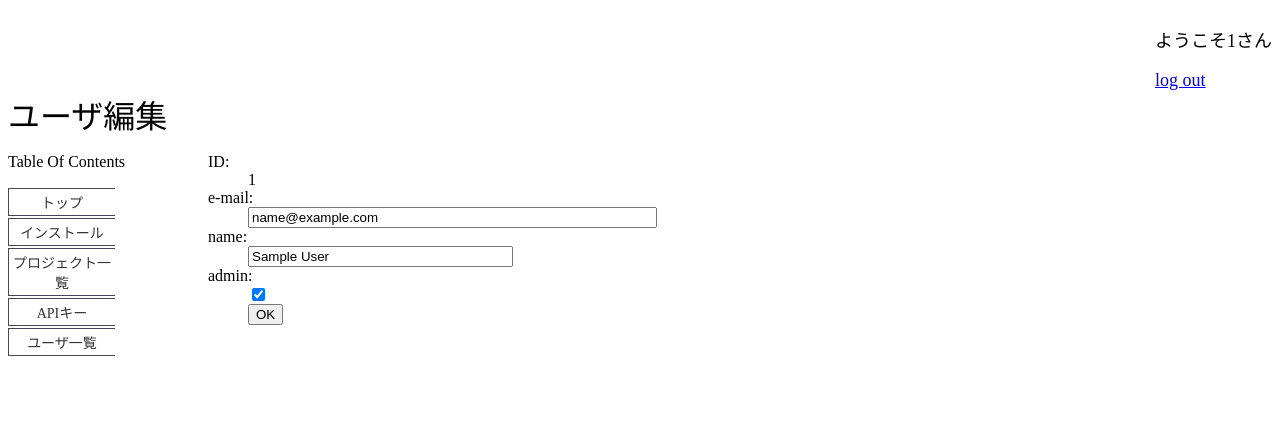
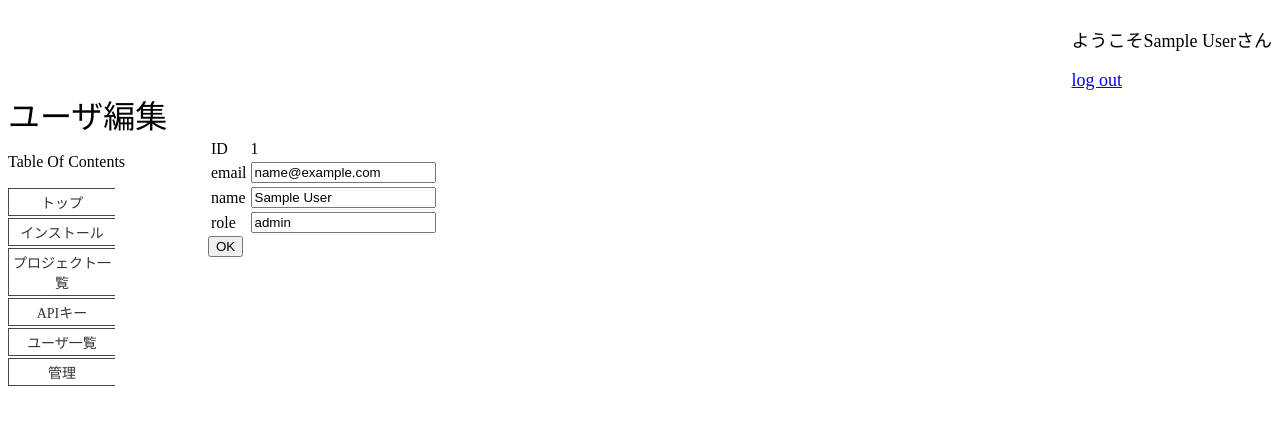
Before and after one commit to unyaunya/pmp-server, a Flask app: page /edit_user/1 in a window 1280 px wide. Shown: the top 425 px of the page. Run offline with Flask 2, Linux system fonts and the light colour scheme; the visitor is signed in with stand-in values (Sample User, id 1); data comes from the database, SQL or seed files in the repository.

Commit message:
login/user management

```diff
--- a/pmpserver/__init__.py
+++ b/pmpserver/__init__.py
@@ -5,7 +5,7 @@ import os
 from flask import Flask
 from flask.ext.sqlalchemy import SQLAlchemy
 from flask.ext.login import LoginManager
-from flask.ext.openid import OpenID
+from flask.ext.principal import Principal, Permission, RoleNeed
 
 #create flask application
 app = Flask(__name__, instance_relative_config=True)
@@ -16,6 +16,7 @@ db = SQLAlchemy(app)
 
 lm = LoginManager()
 lm.init_app(app)
-oid = OpenID(app, os.path.join(app.config['BASEDIR'], 'tmp'))
+
+principals = Principal(app)
 
 from pmpserver import views, models
--- a/pmpserver/forms.py
+++ b/pmpserver/forms.py
@@ -2,10 +2,41 @@
 # -*- coding: utf-8 -*-
 
 from flask.ext.wtf import Form
-from wtforms.fields import TextField, PasswordField
-from wtforms.validators import Required, Email
+from wtforms.fields import TextField, PasswordField, HiddenField
+from wtforms import StringField, BooleanField
+from wtforms.validators import Required, Email, DataRequired
 
-class EmailPasswordForm(Form):
-    #email = TextField('Email', validators=[Required(), Email()])
-    email = TextField('Email', validators=[Required()])
+class LoginForm(Form):
+    id = TextField('id', validators=[Required()])
+    #email = TextField('ID', validators=[Email()])
     password = PasswordField('Password', validators=[Required()])
+    remember_me = BooleanField('remember_me', default=False)
+
+class UserEditForm(Form):
+    email = TextField('email', validators=[Email()])
+    name = TextField('name', validators=[])
+    role = TextField('role', validators=[])
+
+    def copy_to(self, user):
+        user.email = self.email.data
+        user.name = self.name.data
+        user.role = self.role.data
+
+    def copy_from(self, user):
+        self.email.data = user.email
+        self.name.data = user.name
+        self.role.data = user.role
+
+class UserEntryForm(UserEditForm):
+    id = TextField('id', validators=[Required()])
+    password = PasswordField('Password', validators=[Required()])
+
+    def copy_to(self, user):
+        super(UserEntryForm, self).copy_to(user)
+        user.id = self.id.data
+        user.passwd = self.password.data
+
+    def copy_from(self, user):
+        super(UserEntryForm, self).copy_from(user)
+        self.id.data = user.id
+        self.password.data = user.passwd
--- a/pmpserver/models.py
+++ b/pmpserver/models.py
@@ -31,6 +31,9 @@ class User(db.Model):
     def __repr__(self):
         return '<User %r email=%s>' % (self.id, self.email)
 
+
+
+
 class Post(db.Model):
     id = db.Column(db.Integer, primary_key = True)
     body = db.Column(db.String(140))
--- a/pmpserver/templates/base.html
+++ b/pmpserver/templates/base.html
@@ -9,11 +9,11 @@
 </head>
 <body>
 <div class=metanav>
-    {% if not session.logged_in %}
+    {% if current_user.is_authenticated() %}
+        <p >ようこそ{{ current_user.name }}さん</p>
+        <a href="{{ url_for('logout') }}">log out</a>
+    {% else %}
         <a href="{{ url_for('login') }}">log in</a>
-    {% else %}
-        <p >ようこそ{{ g.userid }}さん</p>
-        <a href="{{ url_for('logout') }}">log out</a>
     {% endif %}
 </div>
 <div class=page>
@@ -29,7 +29,10 @@
                 <li><a href="/install.html">インストール</a></li>
                 <li><a href="/project_list.html">プロジェクト一覧</a></li>
                 <li><a href="/apikey.html">APIキー</a></li>
+                {% if current_user.is_authenticated() %}
                 <li><a href="/users.html">ユーザ一覧</a></li>
+                <li><a href="/admin">管理</a></li>
+                {% endif %}
                 {% block optionalmenu %}
                 {% endblock %}
             </ul>
@@ -40,6 +43,11 @@
         {% for message in get_flashed_messages() %}
         <div class=flash>{{ message }}</div>
         {% endfor %}
+	{% if form %}
+        {% for error in form.errors %}
+        <div class=flash>{{ error }}</div>
+        {% endfor %}
+	{% endif %}
         {% block content %}{% endblock %}
     </div>
     <div id="footer">
--- a/pmpserver/templates/edituser.html
+++ b/pmpserver/templates/edituser.html
@@ -3,16 +3,26 @@
 {% block header %}ユーザ編集{% endblock %}
 {% block content %}
     <form action="{{ url_for('edit_user', userid=user.id) }}" method=post class=edit-user>
-      <dl>
-        <dt>ID:</dt>
-        <dd>{{user.id}}</dd>
-        <dt>e-mail:</dt>
-        <dd><input type=text size=48 name=email value="{{user.email}}"/></dd>
-        <dt>name:</dt>
-        <dd><input type=text size=30 name=name value="{{user.name}}"/></dd>
-        <dt>admin:</dt>
-        <dd><input type=checkbox name=admin checked="{{user.admin}}"/></dd>
-        <dd><input type=submit value="OK"/></dd>
-      </dl>
+      <table>
+        <tr>
+          <td>ID</td>
+          <td>{{user.id}}</td>
+	</tr>
+        <tr>
+          <td>{{form.email.label}}</td>
+          <td>{{form.email()}}</td>
+        </tr>
+        <tr>
+          <td>{{form.name.label}}</td>
+          <td>{{form.name()}}</td>
+        </tr>
+        <tr>
+          <td>{{form.role.label}}</td>
+          <td>{{form.role()}}</td>
+        </tr>
+      </table>
+      {{ form.csrf_token }}
+      {{ form.hidden_tag() }}
+      <input type=submit value="OK"/>
     </form>
 {% endblock %}
--- a/pmpserver/templates/users.html
+++ b/pmpserver/templates/users.html
@@ -2,9 +2,8 @@
 {% block title %}ユーザ一覧{% endblock %}
 {% block header %}ユーザ一覧{% endblock %}
 {% block optionalmenu %}
-    {% if session.logged_in %}
+    {% if current_user.is_authenticated() %}
         <li><a href="/add_user">ユーザ追加</a></li>
-        <li><a href="{{url_for('edit_user', userid=g.user)}}">ユーザ設定</a></li>
     {% endif %}
 {% endblock %}
 {% block content %}
--- a/pmpserver/views.py
+++ b/pmpserver/views.py
@@ -5,103 +5,126 @@ import os
 import json
 import sqlite3
 from contextlib import closing
-from flask import Flask, g, request, session, render_template, \
+from flask import Flask, Response, current_app, g, request, session, render_template, \
      flash, redirect, url_for
 from datetime import datetime
+from flask.ext.login import login_user, logout_user, current_user, login_required
+from flask.ext.principal import Principal, UserNeed, RoleNeed
+from flask.ext.principal import Identity, identity_loaded, identity_changed
 
-from . import app, db, lm, oid
-from .forms import EmailPasswordForm
+from . import app, db, lm
+from .forms import LoginForm, UserEntryForm, UserEditForm
 from .models import User
+from .permission import admin_permission
+
 
 #from .util import ts
 
+#-------------------------------------------------------------------------------
+# for database
+#-------------------------------------------------------------------------------
+
+
+#-------------------------------------------------------------------------------
+# for Login Manager / User Information Provider
+#-------------------------------------------------------------------------------
+
 @lm.user_loader
 def load_user(id):
-    return User.query.get(int(id))
+    return User.query.get(id)
 
-@app.route('/login', methods=['GET', 'POST'])
-@oid.loginhandler
+lm.login_view = 'login'
+lm.login_message = u"ようこそここへクッククック"
+
+@app.route('/login', methods=["GET", "POST"])
 def login():
-    if g.user is not None and g.user.is_authenticated():
+    if current_user.is_authenticated():
         return redirect(url_for('index'))
+    error = None
     form = LoginForm()
     if form.validate_on_submit():
-        session['remember_me'] = form.remember_me.data
-        return oid.try_login(form.openid.data, ask_for=['nickname', 'email'])
-    return render_template('login.html',
-                           title='Sign In',
-                           form=form,
-                           providers=app.config['OPENID_PROVIDERS'])
+        user = load_user(form.id.data)
+        if (user is not None) and (form.password.data == user.passwd):
+            login_user(user, remember=form.remember_me.data)
+            # Tell Flask-Principal the identity changed
+            identity_changed.send(current_app._get_current_object(),
+                                  identity=Identity(user.id))
+            flash('You were logged in')
+            return redirect(request.args.get('next') or url_for('index'))
+        error = 'Invalid id or password'
+    return render_template('login.html', form=form, error=error)
+
+@app.route('/logout')
+@login_required
+def logout():
+    logout_user()
+    flash('You were logged out')
+    return redirect(url_for('index'))
+
+
+@identity_loaded.connect_via(app)
+def on_identity_loaded(sender, identity):
+    # Set the identity user object
+    identity.user = current_user
+
+    # Add the UserNeed to the identity
+    if hasattr(current_user, 'id'):
+        identity.provides.add(UserNeed(current_user.id))
+
+    # Assuming the User model has a list of roles, update the
+    # identity with the roles that the user provides
+    if hasattr(current_user, 'roles'):
+        for role in current_user.roles:
+            identity.provides.add(RoleNeed(role.name))
+    if hasattr(current_user, 'role'):
+        identity.provides.add(RoleNeed(current_user.role))
+
+#-------------------------------------------------------------------------------
+# for user management
+#-------------------------------------------------------------------------------
+@app.route('/users.html')
+@admin_permission.require()
+def users():
+    return render_template('users.html', users=User.query.all())
+
+@app.route('/edit_user/<userid>', methods=['GET', 'POST'])
+def edit_user(userid):
+    user = User.query.get_or_404(userid)
+    form = UserEditForm()
+    if form.validate_on_submit():
+        form.copy_to(user)
+        db.session.commit()
+    form.copy_from(user)
+    return render_template('edituser.html', form=form, user=user)
+
+@app.route('/add_user', methods=['GET', 'POST'])
+@admin_permission.require()
+def add_user():
+    form = UserEntryForm()
+    if form.validate_on_submit():
+        user = User()
+        form.copy_to(user)
+        db.session.add(user)
+        db.session.commit()
+        flash('New user was successfully posted')
+        return redirect(url_for('add_user'))
+    return render_template('adduser.html', form=form)
+
+
+#-------------------------------------------------------------------------------
+# protect a view with a principal for that need
+@app.route('/admin')
+@admin_permission.require()
+def do_admin_index():
+    return Response('Only if you are an admin')
+
+
+
 
 #------------------------------------------------------------------------------
 
-def init_db():
-    """DB初期化。コマンドラインから呼び出す"""
-    with closing(connect_db()) as db:
-        with app.open_resource('schema.sql') as f:
-            db.cursor().executescript(f.read().decode('utf-8'))
-        db.commit()
-
-def connect_db():
-    return sqlite3.connect(app.config['DATABASE'])
-
-def get_user(userid):
-    cur = g.db.execute('select id, passwd, email, name, apikey, role from users where id = ?', [userid])
-    users = [dict(id=row[0], passwd=row[1], email=row[2], name=row[3],
-                apikey=row[4], role=row[5]) for row in cur.fetchall()]
-    if len(users) != 1:
-        return None
-    else:
-        return users[0]
-
 def projectsdir():
     return os.path.join(os.path.dirname(os.path.dirname(__file__)), 'instance', 'projects')
-
-@app.before_request
-def before_request():
-    if 'logged_in' in session:
-        g.logged_in = True
-        g.userid = session['userid']
-    else:
-        g.logged_in = False
-        g.userid = ''
-
-    g.db = connect_db()
-    #g.user = get_user
-
-@app.teardown_request
-def teardown_request(exception):
-    g.db.close()
-
-@app.route('/login', methods=["GET", "POST"])
-def _login():
-    error = None
-    form = EmailPasswordForm()
-    if form.validate_on_submit():
-        print('validated')
-        # パスワードのチェックとログイン処理
-        # [...]
-        print(form.email)
-        print(form.email.data)
-        print(form.password)
-        print(form.password.data)
-        #return redirect(url_for('index'))
-        if form.email.data != app.config['USERID']:
-            error = 'Invalid userid'
-        elif form.password.data != app.config['PASSWORD']:
-            error = 'Invalid password'
-        else:
-            session['logged_in'] = True
-            session['user_id'] = form.email.data
-            flash('You were logged in')
-            return redirect(url_for('index'))
-    return render_template('login.html', form=form, error=error)
-
-@app.route('/logout')
-def logout():
-    session.pop('logged_in', None)
-    flash('You were logged out')
-    return redirect(url_for('index'))
 
 @app.route('/')
 def index():
@@ -124,43 +147,6 @@ def project_list():
     path = projectsdir()
     files = [x for x in os.listdir(path) if os.path.isdir(os.path.join(path, x))]
     return render_template('projects.html', projects=files)
-
-@app.route('/users.html')
-def users():
-    cur = g.db.execute('select id, passwd, email, name, apikey from users order by id desc')
-    users = [dict(id=row[0], passwd=row[1], email=row[2], name=row[3],
-               apikey=row[4]) for row in cur.fetchall()]
-    return render_template('users.html', users=users)
-
-@app.route('/add_user', methods=['GET', 'POST'])
-def add_user():
-    if request.method == 'GET':
-        return render_template('adduser.html')
-    elif request.method == 'POST':
-        if not session.get('logged_in'):
-            abort(401)
-        #print(request.form)
-        data = [request.form['id'],
-                request.form['passwd'],
-                request.form['email'],
-                request.form['name'],
-                'admin' if 'admin' in request.form else '']
-        #print(data)
-        g.db.execute("insert into users (id, passwd, email, name, apikey, role) values (?, ?, ?, ?, '', ?)", data)
-        g.db.commit()
-        flash('New user was successfully posted')
-        return redirect(url_for('add_user'))
-
-@app.route('/edit_user/<userid>', methods=['GET', 'POST'])
-def edit_user(userid):
-    if request.method == 'GET':
-        user = get_user(userid)
-        if user['role'] == 'admin':
-            user['admin'] = 'checked'
-        if user is not None:
-            return render_template('edituser.html', user=user)
-    elif request.method == 'POST':
-        return render_template('edituser.html')
 
 @app.route('/delete_user/<userid>', methods=['POST'])
 def delete_user(userid):
```
Also changed, not shown: instance/config.py (+7 -0 lines), pmpserver/permission.py (added, +7 -0 lines), pmpserver/schema.sql (deleted, +0 -9 lines), pmpserver/templates/adduser.html (+25 -15 lines), pmpserver/templates/login.html (+6 -3 lines), pmpserver/templates/loginoid.html (added, +40 -0 lines), 1 other file.
